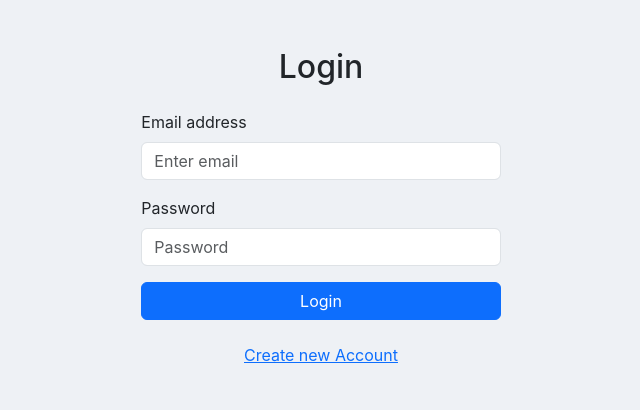
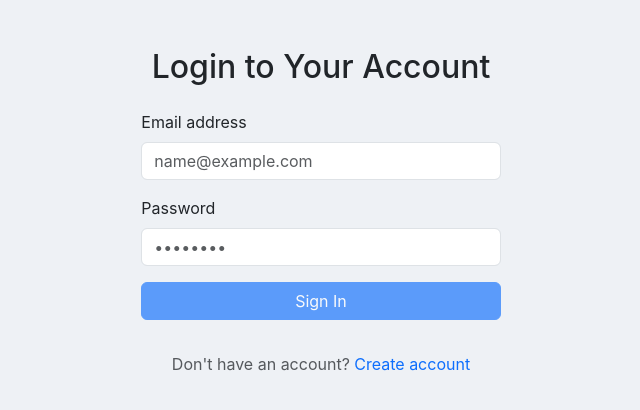
Before and after one commit to Anupamlugun/inventory-management-frontend, a React (Vite) app: page /login in a window 1280 px wide. Shown: the top 410 px of the page, without its empty margins (319-959 px from the left). Built offline with nearby package versions, Linux system fonts and the light colour scheme.

Commit message:
refactor: improve login error handling and user feedback in Login component

```diff
--- a/src/pages/Login.jsx
+++ b/src/pages/Login.jsx
@@ -1,41 +1,53 @@
 import { useForm } from "react-hook-form";
 import { yupResolver } from "@hookform/resolvers/yup";
 import * as yup from "yup";
-import { Form, Button, Container, Row, Col } from "react-bootstrap";
+import { Form, Button, Container, Row, Col, Alert } from "react-bootstrap";
 import { useDispatch } from "react-redux";
 import { Link, useNavigate } from "react-router-dom";
 import { setCredentials } from "../store/slice/authSlice";
 import { baseAxios } from "../api/axiosBase";
 import { API_ENDPOINTS } from "../api/endpoints";
+import { useState } from "react";
+import { FiAlertCircle } from "react-icons/fi";
 
 const schema = yup.object().shape({
-  email: yup.string().email("Invalid email").required("Email is required"),
+  email: yup
+    .string()
+    .email("Please enter a valid email address")
+    .required("Email is required"),
   password: yup.string().required("Password is required"),
+  // .min(8, "Password must be at least 8 characters"),
 });
 
 const Login = () => {
   const dispatch = useDispatch();
   const navigate = useNavigate();
+  const [serverError, setServerError] = useState(null);
+  const [isNetworkError, setIsNetworkError] = useState(false);
 
   const {
     register,
     handleSubmit,
-    formState: { errors, isSubmitting },
+    formState: { errors, isSubmitting, isValid },
     setError,
+    clearErrors,
   } = useForm({
     resolver: yupResolver(schema),
+    mode: "onChange",
   });
 
   const onSubmit = async (data) => {
+    clearErrors();
+    setServerError(null);
+    setIsNetworkError(false);
+
     try {
       const response = await baseAxios.post(
         API_ENDPOINTS.AUTH + "/api/auth/login",
-        data
+        data,
+        { timeout: 10000 }
       );
-      console.log(response.data);
-      console.log(response.data.accessToken);
 
-      if (response) {
       dispatch(
         setCredentials({
           user: data.email,
@@ -43,31 +55,47 @@ const Login = () => {
         })
       );
       navigate("/");
-      }
     } catch (error) {
-      console.error("Login error:", error.response?.status);
-      console.error("Login error:", error);
+      const status = error.response?.status;
+      const serverMessage = error.response?.data?.message;
 
+      // Handle network errors
       if (error.code === "ECONNABORTED") {
-        console.error("Request timed out");
-        // Implement retry logic or notify the user
-      } else {
-        // Handle other errors
-        console.error(error.message);
+        setServerError("Request timed out. Please check your connection.");
+        setIsNetworkError(true);
+        return;
       }
 
-      if (error.response?.status === 401) {
-        // Set form-level error if login fails
-        setError("email", {
-          type: "manual",
-          message: "Invalid email or password",
-        });
-        setError("password", {
-          type: "manual",
-          message: "Invalid email or password",
-        });
-      } else {
-        console.error("Unexpected error:", error);
+      if (!error.response) {
+        setServerError("Network error. Please check your internet connection.");
+        setIsNetworkError(true);
+        return;
+      }
+
+      // Handle specific error cases
+      switch (status) {
+        case 400:
+          if (serverMessage?.includes("email")) {
+            setError("email", { type: "server", message: serverMessage });
+          }
+          if (serverMessage?.includes("password")) {
+            setError("password", { type: "server", message: serverMessage });
+          }
+          break;
+        case 401:
+          setServerError("Invalid email or password. Please try again.");
+          break;
+        case 403:
+          setServerError("Account not verified. Please check your email.");
+          break;
+        case 429:
+          setServerError("Too many attempts. Please try again later.");
+          break;
+        case 500:
+          setServerError("Server error. Please try again later.");
+          break;
+        default:
+          setServerError("Something went wrong. Please try again.");
       }
     }
   };
@@ -76,13 +104,30 @@ const Login = () => {
     <Container className="mt-5">
       <Row className="justify-content-center">
         <Col md={6} lg={4}>
-          <h2 className="text-center mb-4">Login</h2>
-          <Form onSubmit={handleSubmit(onSubmit)}>
+          <h2 className="text-center mb-4">Login to Your Account</h2>
+
+          {serverError && (
+            <Alert variant="danger" className="d-flex align-items-center">
+              <FiAlertCircle className="me-2" />
+              {serverError}
+              {isNetworkError && (
+                <Button
+                  variant="link"
+                  className="p-0 ms-2"
+                  onClick={handleSubmit(onSubmit)}
+                >
+                  Try again
+                </Button>
+              )}
+            </Alert>
+          )}
+
+          <Form onSubmit={handleSubmit(onSubmit)} noValidate>
             <Form.Group className="mb-3">
               <Form.Label>Email address</Form.Label>
               <Form.Control
                 type="email"
-                placeholder="Enter email"
+                placeholder="name@example.com"
                 isInvalid={!!errors.email}
                 {...register("email")}
               />
@@ -95,28 +140,53 @@ const Login = () => {
               <Form.Label>Password</Form.Label>
               <Form.Control
                 type="password"
-                placeholder="Password"
+                placeholder="••••••••"
                 isInvalid={!!errors.password}
                 {...register("password")}
               />
               <Form.Control.Feedback type="invalid">
                 {errors.password?.message}
               </Form.Control.Feedback>
+              {/* <Form.Text className="text-muted">
+                At least 8 characters required
+              </Form.Text> */}
             </Form.Group>
 
+            <div className="d-grid gap-2">
               <Button
                 variant="primary"
                 type="submit"
-              className="w-100 mb-3"
-              disabled={isSubmitting}
+                disabled={isSubmitting || !isValid}
               >
-              {isSubmitting ? "Logging in..." : "Login"}
+                {isSubmitting ? (
+                  <>
+                    <span
+                      className="spinner-border spinner-border-sm me-2"
+                      role="status"
+                      aria-hidden="true"
+                    />
+                    Signing in...
+                  </>
+                ) : (
+                  "Sign In"
+                )}
               </Button>
 
-            <div className="text-center">
-              <Link to="/register" className="btn btn-link">
-                Create new Account
+              {/* <div className="text-center mt-3">
+                <Link
+                  to="/forgot-password"
+                  className="text-decoration-none small"
+                >
+                  Forgot password?
                 </Link>
+              </div> */}
+
+              <div className="text-center mt-4">
+                <span className="text-muted">Don't have an account?</span>{" "}
+                <Link to="/register" className="text-decoration-none">
+                  Create account
+                </Link>
+              </div>
             </div>
           </Form>
         </Col>
```
Lines whose indentation alone changed are shown as unchanged.
